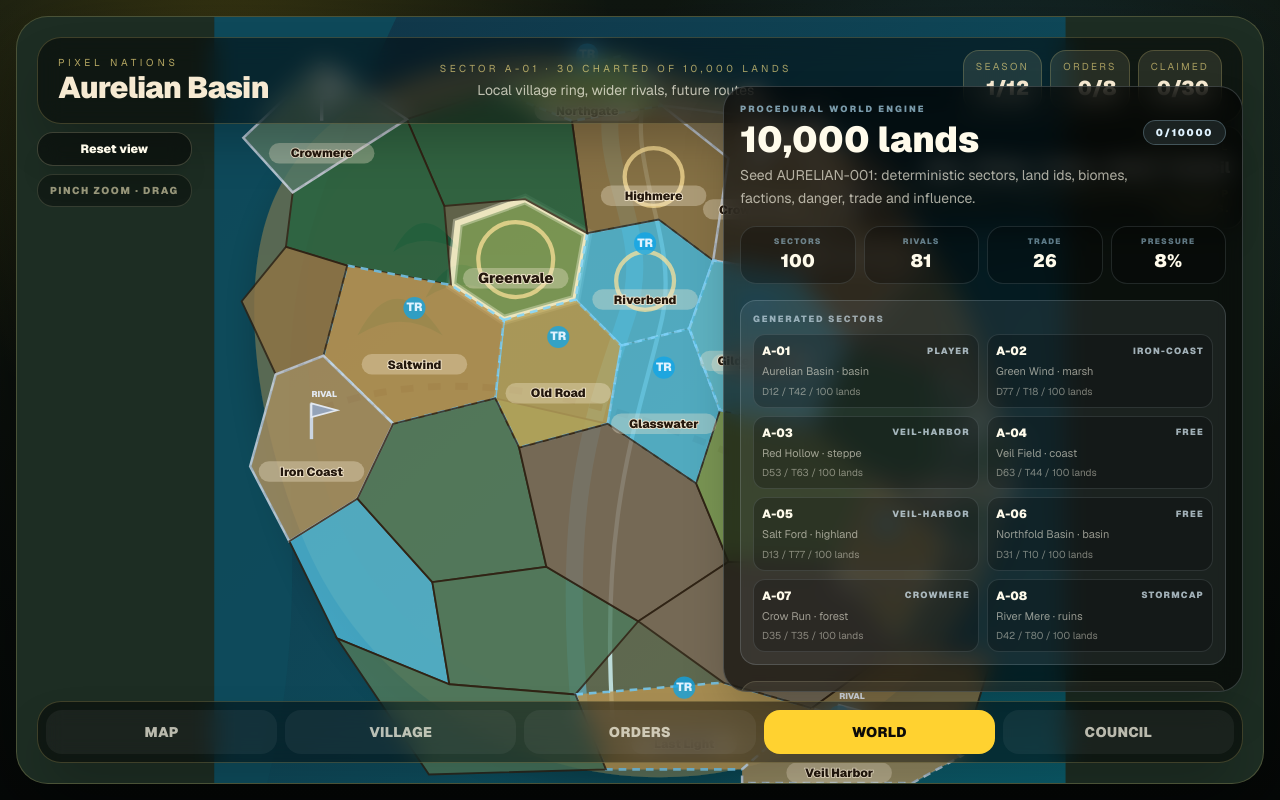
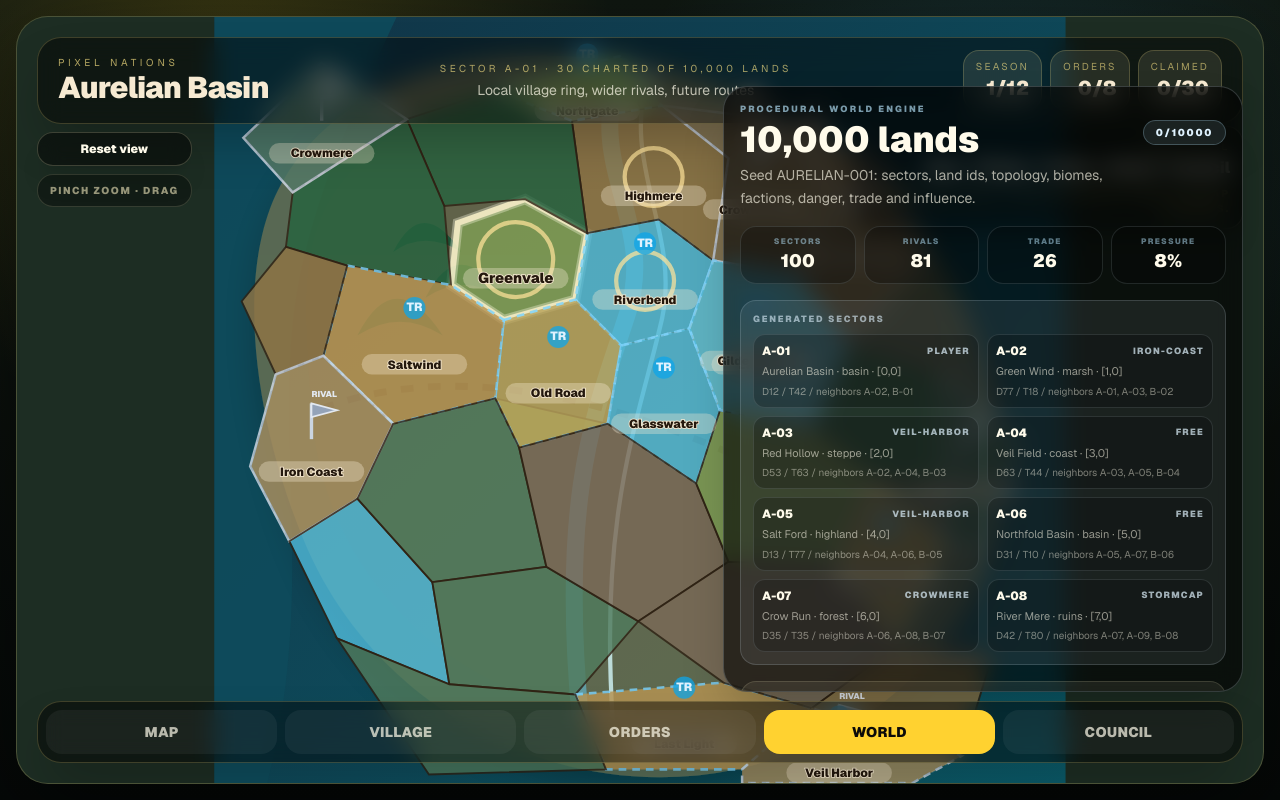
Before and after one commit to tomat60/pixel-nations, a Next.js app: page /play in a window 1280 px wide. Both pictures are taken after a click on the button "WORLD". Built offline with nearby package versions, Linux system fonts and the light colour scheme.

Commit message:
feat: show procedural topology in world panel

```diff
--- a/app/play/components/WorldPanel.tsx
+++ b/app/play/components/WorldPanel.tsx
@@ -14,7 +14,7 @@ export function WorldPanel({ state, dispatch }: { state: PlayState; dispatch: (a
       <div className="mt-1 flex items-start justify-between gap-3">
         <div>
           <h2 className="text-2xl font-black text-amber-50 md:text-4xl">{summary.lands.toLocaleString("en-US")} lands</h2>
-          <p className="mt-1 text-xs leading-relaxed text-amber-50/65 md:text-sm">Seed {summary.seed}: deterministic sectors, land ids, biomes, factions, danger, trade and influence.</p>
+          <p className="mt-1 text-xs leading-relaxed text-amber-50/65 md:text-sm">Seed {summary.seed}: sectors, land ids, topology, biomes, factions, danger, trade and influence.</p>
         </div>
         <span className="rounded-full border border-sky-200/25 bg-sky-200/10 px-3 py-1 text-[10px] font-black uppercase tracking-[0.16em] text-sky-100">{claimed}/{summary.lands}</span>
       </div>
@@ -35,8 +35,8 @@ export function WorldPanel({ state, dispatch }: { state: PlayState; dispatch: (a
                 <p className="text-xs font-black text-amber-50">{sector.id}</p>
                 <p className="text-[9px] font-black uppercase tracking-[0.14em] text-sky-100/70">{sector.faction}</p>
               </div>
-              <p className="mt-1 text-[11px] text-amber-50/55">{sector.name} · {sector.biome}</p>
-              <p className="mt-1 text-[10px] text-amber-50/45">D{sector.danger} / T{sector.trade} / {sector.lands} lands</p>
+              <p className="mt-1 text-[11px] text-amber-50/55">{sector.name} · {sector.biome} · [{sector.x},{sector.y}]</p>
+              <p className="mt-1 text-[10px] text-amber-50/45">D{sector.danger} / T{sector.trade} / neighbors {sector.neighbors.join(", ") || "edge"}</p>
             </div>
           ))}
         </div>
@@ -64,8 +64,8 @@ function LandRow({ land }: { land: WorldLand }) {
         <p className="text-sm font-black text-amber-50">{land.name}</p>
         <p className="text-[9px] font-black uppercase tracking-[0.14em] text-amber-100/55">{land.pnid}</p>
       </div>
-      <p className="mt-1 text-xs text-amber-50/55">{land.sectorId} · {land.biome} · {land.role} · {land.faction}</p>
-      <p className="mt-1 text-[10px] text-amber-50/42">Danger {land.danger} / Fertility {land.fertility} / Trade {land.trade} / Influence {land.influence}</p>
+      <p className="mt-1 text-xs text-amber-50/55">{land.sectorId} · [{land.x},{land.y}] · {land.biome} · {land.role} · {land.faction}</p>
+      <p className="mt-1 text-[10px] text-amber-50/42">D{land.danger} / F{land.fertility} / T{land.trade} / I{land.influence} / neighbors {land.neighbors.join(", ") || "edge"}</p>
     </div>
   );
 }
```
